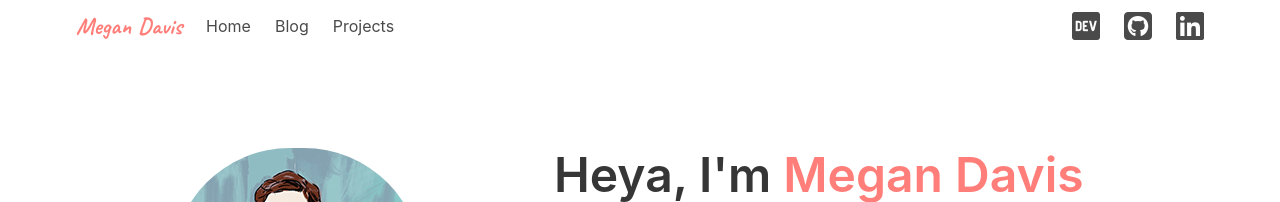
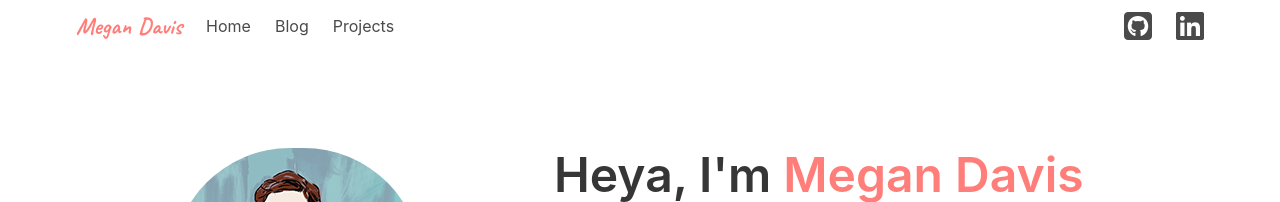
Before and after one commit to Davis24/davis24.github.io, a Jekyll site: the page built from index.html, in a window 1280 px wide. Shown: the top 202 px of the page. Built offline with Jekyll 4.4.1, drawn with Linux system fonts in a browser that asks for light colours; nearby versions of some CDN libraries.

Commit message:
Update navigation.html

```diff
--- a/_includes/navigation.html
+++ b/_includes/navigation.html
@@ -20,7 +20,6 @@
       </div>
 
       <div class="navbar-end">
-            <a class="navbar-item" href="https://dev.to/davis24"><i class="fa-brands fa-dev fa-2xl"></i></a>
             <a class="navbar-item" href="https://github.com/Davis24"><i class="fa-brands fa-square-github fa-2xl"></i></a>
             <a class="navbar-item" href="https://www.linkedin.com/in/madavis5/"><i class="fa-brands fa-linkedin fa-2xl"></i></a>
         </div>
```
